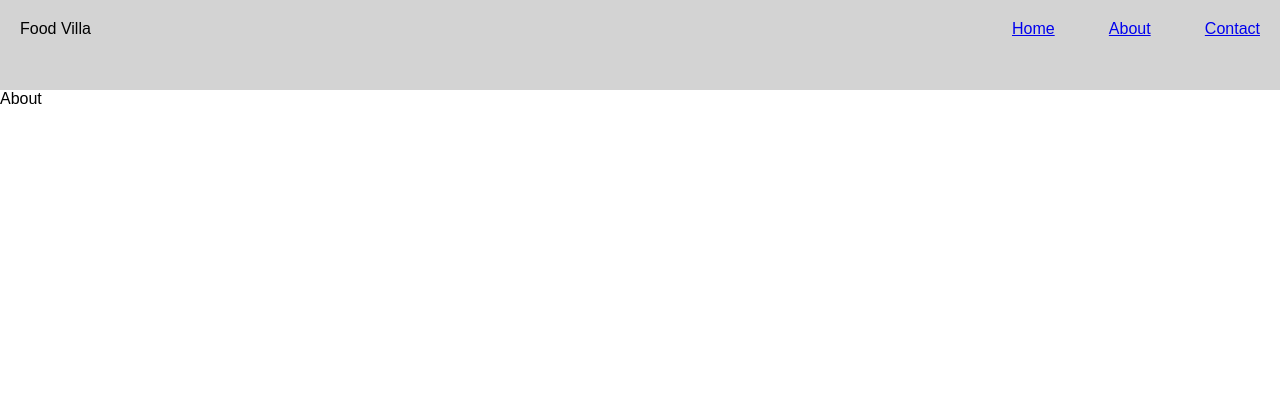
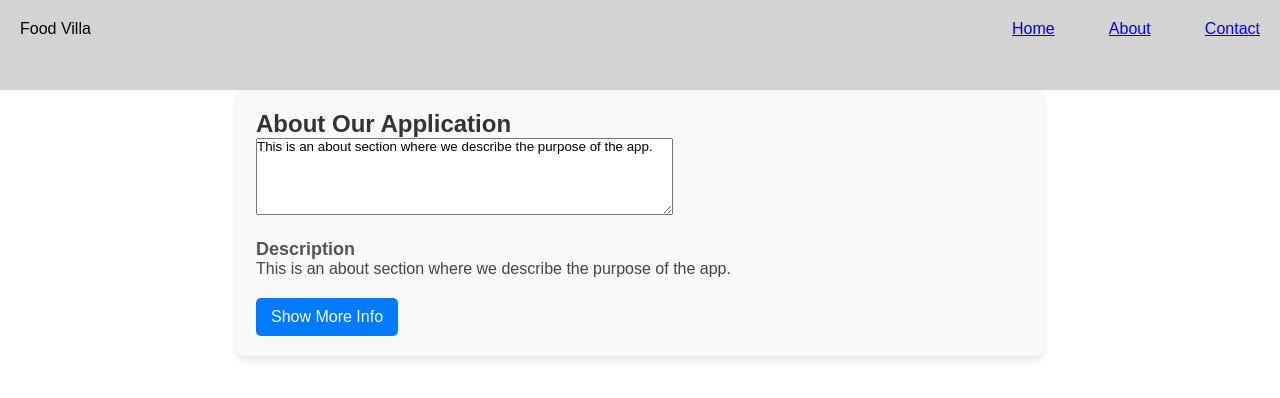
Before and after one commit to Yogesh-developer/react-basic, a React (Vite) app: page /about in a window 1280 px wide. Shown: the top 398 px of the page. Built offline with nearby package versions, Linux system fonts and the light colour scheme.

Commit message:
test-code-changes

```diff
--- a/src/About.js
+++ b/src/About.js
@@ -1,5 +1,84 @@
-import React from "react";
+import React, { useState, useEffect } from "react";
 
+// This is the About page component.
 export default function About() {
-  return <div>About</div>;
+  // State to hold the description text for the about section
+  const [description, setDescription] = useState("");
+
+  // useEffect hook to simulate fetching data on component mount
+  useEffect(() => {
+    // Simulating a fetch call to get the description
+    setTimeout(() => {
+      setDescription(
+        "This is an about section where we describe the purpose of the app."
+      );
+    }, 2000);
+  }, []);
+
+  // A simple function to handle the change of description text
+  const handleTextChange = (e) => {
+    setDescription(e.target.value);
+  };
+
+  return (
+    <div className="about-container">
+      <h2>About Our Application</h2>
+      <textarea
+        value={description}
+        onChange={handleTextChange}
+        rows="5"
+        cols="50"
+        placeholder="Type about text here"
+      />
+      <div className="about-description">
+        <h3>Description</h3>
+        <p>{description}</p>
+      </div>
+
+      {/* Adding a simple button to toggle more info */}
+      <button onClick={() => alert("More information about the app")}>
+        Show More Info
+      </button>
+
+      <style jsx>{`
+        .about-container {
+          padding: 20px;
+          background-color: #f9f9f9;
+          border-radius: 8px;
+          box-shadow: 0 4px 6px rgba(0, 0, 0, 0.1);
+          width: 60%;
+          margin: 0 auto;
+        }
+        .about-container h2 {
+          font-size: 24px;
+          font-weight: bold;
+          color: #333;
+        }
+        .about-description {
+          margin-top: 20px;
+        }
+        .about-description h3 {
+          font-size: 18px;
+          color: #555;
+        }
+        .about-description p {
+          font-size: 16px;
+          color: #444;
+        }
+        button {
+          margin-top: 20px;
+          padding: 10px 15px;
+          font-size: 16px;
+          background-color: #007bff;
+          color: white;
+          border: none;
+          border-radius: 5px;
+          cursor: pointer;
+        }
+        button:hover {
+          background-color: #0056b3;
+        }
+      `}</style>
+    </div>
+  );
 }
```
